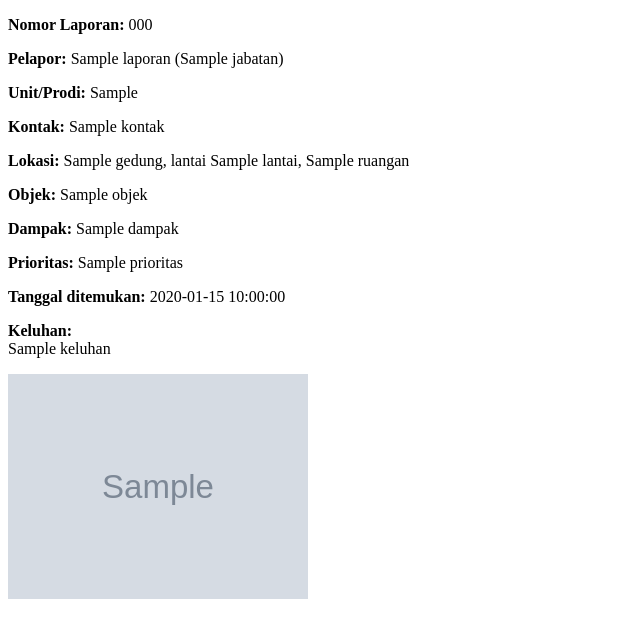
After one commit to blue-sha/VoxLapor, a CodeIgniter 4 app: the page made by app/Views/Admin/detailAdmin.php in a window 1280 px wide. The commit adds this page. Shown: the top 638 px of the page, without its empty margins (0-640 px from the left). Run offline with PHP 8.4 and a stand-in for CodeIgniter, Linux system fonts and the light colour scheme; the template is opened without the code that fills it: most values are stand-ins (such as "Sample title", 1, 10 or a date in 2020); grey boxes marked "Sample" are stand-in pictures; some libraries are stand-ins or nearby versions.

Commit message:
Checkpoint Friday 27th Nov

```diff
--- a/app/Config/Routes.php
+++ b/app/Config/Routes.php
@@ -9,6 +9,7 @@ $routes->get('arah', 'Home::arah', ['filter' => 'login']);          // BARU
 $routes->get('admin', 'Admin\Dashboard::index', ['filter' => 'role:admin']);
 $routes->get('lapor', 'Home::index');
 $routes->post('lapor/simpan', 'Lapor::simpan');
+$routes->get('detailAdmin/(:num)', 'Admin\Dashboard::detail/$1');
 
 $routes->group('petugas', ['filter' => 'role:petugas,admin'], function ($routes) {   // BERUBAH
     $routes->get('/', 'Petugas::dashboard');
--- a/app/Views/Admin/Dashboard.php
+++ b/app/Views/Admin/Dashboard.php
@@ -44,7 +44,7 @@
                     <td><?= esc($satuLapor['nama_pelapor']); ?></td>
                     <td><?= esc($satuLapor['objek']); ?></td>
                     <td><?= esc($satuLapor['status']); ?></td>
-                    <td><a href="<?= base_url('/detail'); ?>">Detail</a></td>
+                    <td><a href="<?= base_url('/detailAdmin/' . $satuLapor['id']); ?>">Detail</a></td>
                 </tr>
             <?php endforeach; ?>
         </table>
--- /dev/null
+++ b/app/Views/Admin/detailAdmin.php
@@ -0,0 +1,27 @@
+<!DOCTYPE html>
+<html lang="en">
+
+<head>
+    <meta charset="UTF-8">
+    <meta name="viewport" content="width=device-width, initial-scale=1.0">
+    <title>Document</title>
+</head>
+
+<body>
+    <p><b>Nomor Laporan:</b> <?= esc($laporan['nomor_laporan']); ?></p>
+    <p><b>Pelapor:</b> <?= esc($laporan['nama_pelapor']) ?> (<?= esc($laporan['jabatan']) ?>)</p>
+    <p><b>Unit/Prodi:</b> <?= esc($laporan['unit_program']) ?></p>
+    <p><b>Kontak:</b> <?= esc($laporan['kontak']) ?></p>
+    <p><b>Lokasi:</b> <?= esc($laporan['gedung']) ?>, lantai <?= esc($laporan['lantai']) ?>, <?= esc($laporan['ruangan']) ?></p>
+    <p><b>Objek:</b> <?= esc($laporan['objek']) ?></p>
+    <p><b>Dampak:</b> <?= esc($laporan['dampak']) ?></p>
+    <p><b>Prioritas:</b> <?= esc($laporan['prioritas']) ?></p>
+    <p><b>Tanggal ditemukan:</b> <?= esc($laporan['tanggal_ditemukan']) ?></p>
+    <p><b>Keluhan:</b><br><?= nl2br(esc($laporan['keluhan'])) ?></p>
+
+    <?php if ($laporan['foto']): ?>
+        <img src="<?= base_url('uploads/laporan/' . $laporan['foto']) ?>" width="300">
+    <?php endif ?>
+</body>
+
+</html>
```
Also changed, not shown: app/Controllers/Admin/Dashboard.php (+10 -3 lines).
